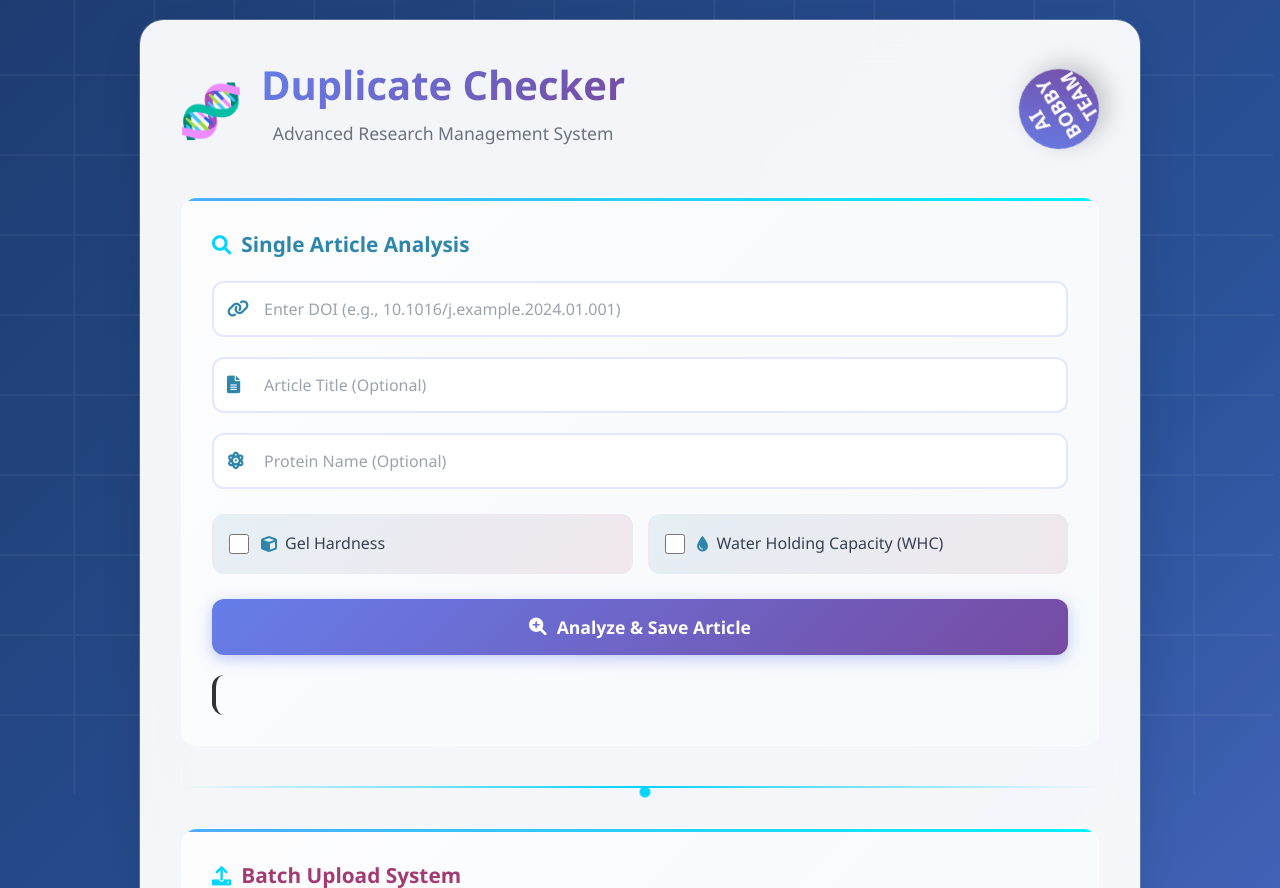
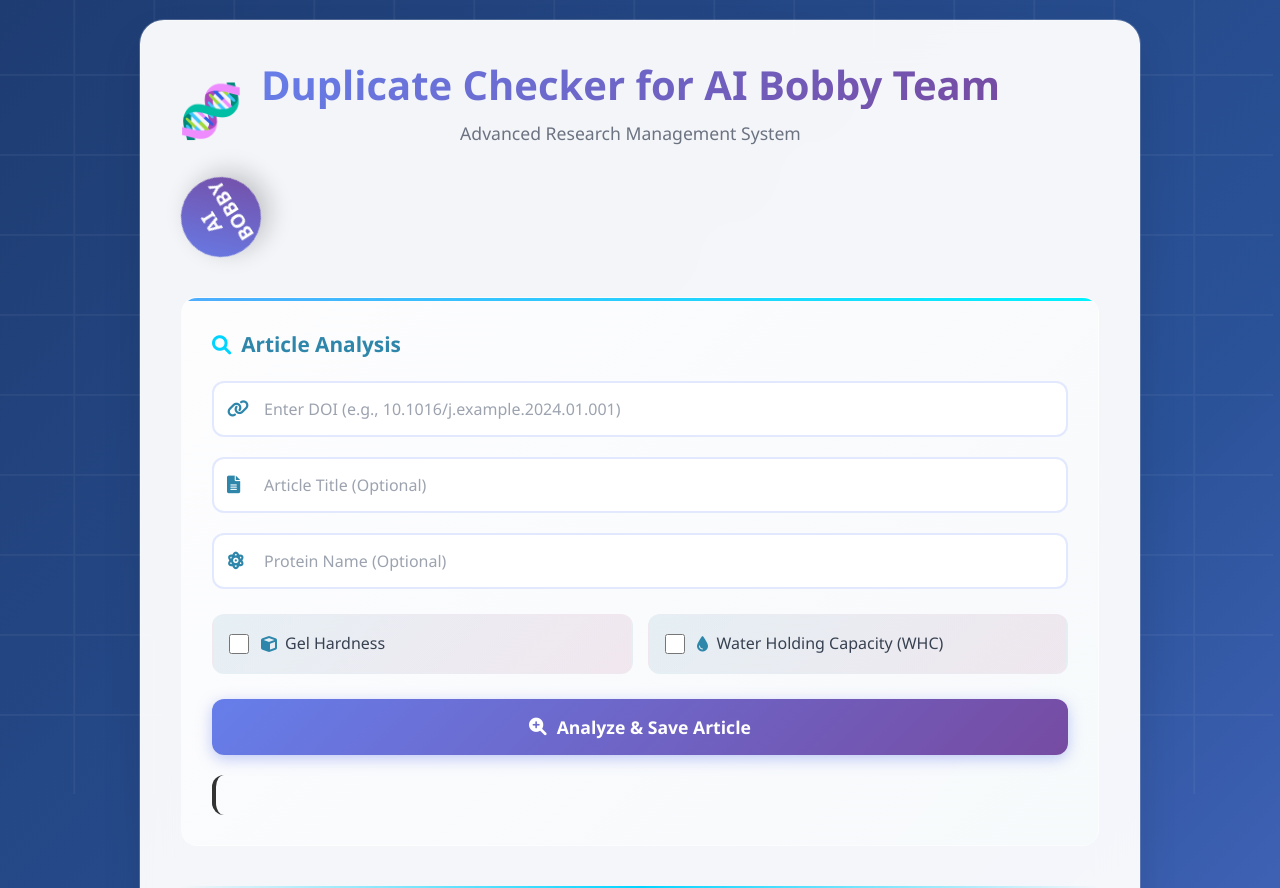
Before and after one commit to Rabiul-Alam-Roni/duplicate-checker-2, a FastAPI app: page / in a window 1280 px wide. Shown: the top 888 px of the page. Run offline with FastAPI, Linux system fonts and the light colour scheme; data that the repository does not hold is empty.

Commit message:
Update index.html

```diff
--- a/templates/index.html
+++ b/templates/index.html
@@ -437,18 +437,18 @@
             <div class="title-section">
                 <div class="protein-icon">🧬</div>
                 <div>
-                    <h1 class="main-title">Duplicate Checker</h1>
+                    <h1 class="main-title">Duplicate Checker for AI Bobby Team</h1>
                     <p class="subtitle">Advanced Research Management System</p>
                 </div>
             </div>
             <div class="ai-bobby-logo">
-                AI<br>BOBBY<br>TEAM
+                AI<br>BOBBY<br>
             </div>
         </div>
 
         <div class="form-section">
             <h3 style="color: var(--protein-blue); margin-bottom: 20px; display: flex; align-items: center; gap: 10px;">
-                <i class="fas fa-search"></i> Single Article Analysis
+                <i class="fas fa-search"></i> Article Analysis
             </h3>
 
             <div class="input-group">
```
